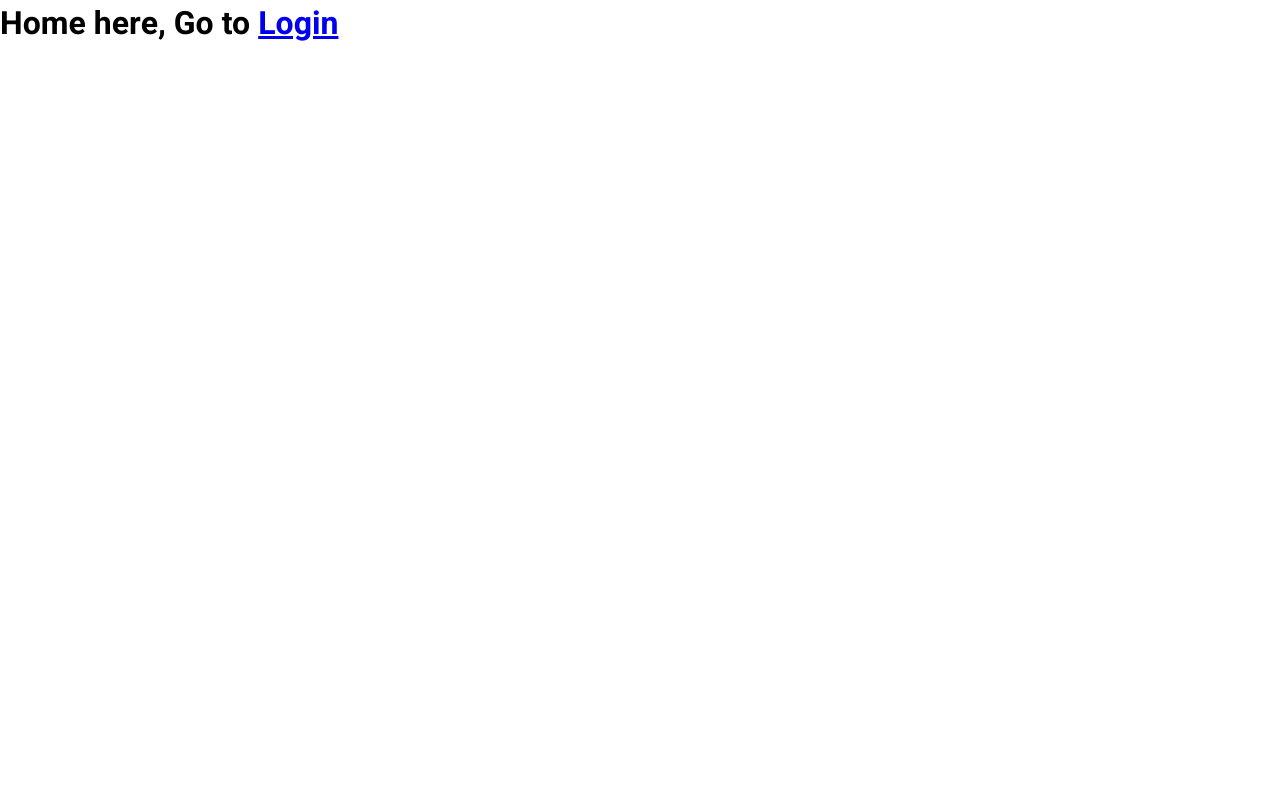
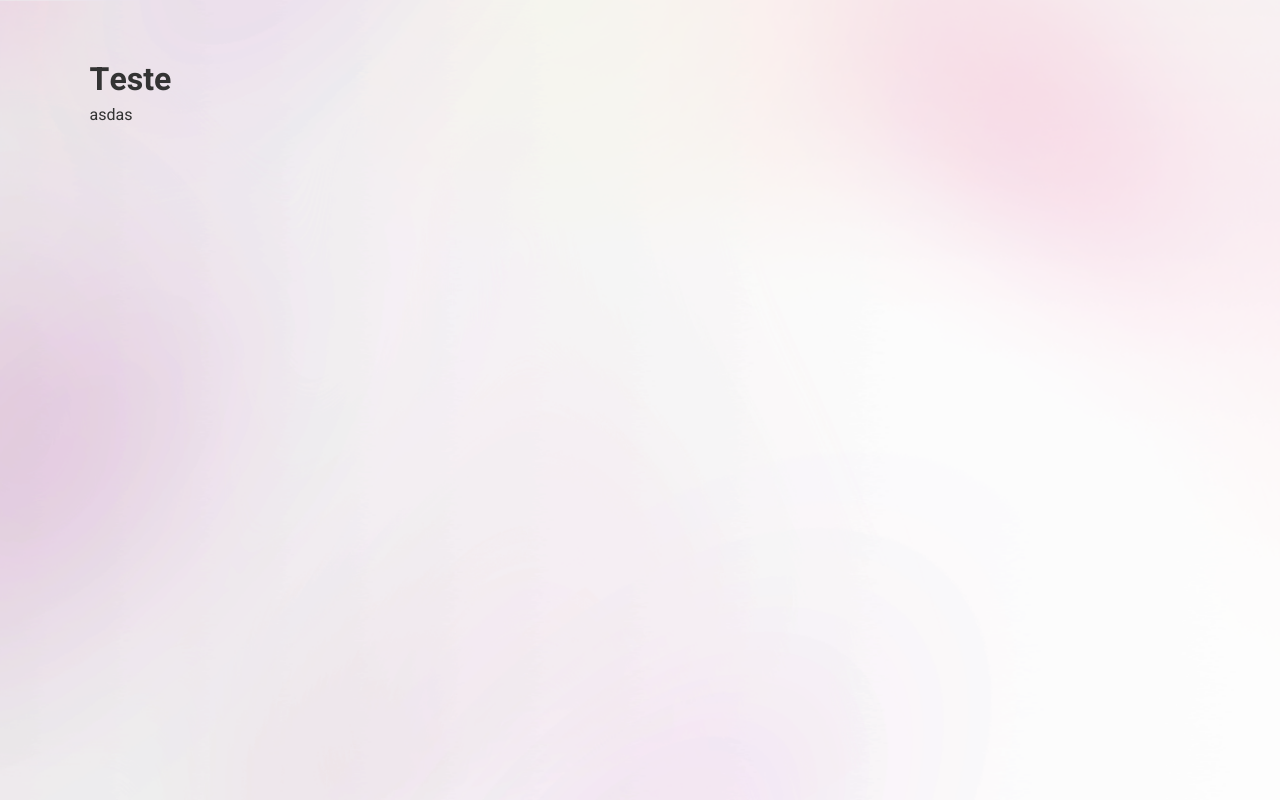
Before and after one commit to werlesson/ioasys-books, a Next.js app: page / in a window 1280 px wide. Built offline with nearby package versions, Linux system fonts and the light colour scheme.

Commit message:
feat(components): create layout default

```diff
--- /dev/null
+++ b/src/components/LayoutDefault/index.jsx
@@ -0,0 +1,5 @@
+import * as S from './styles'
+
+const LayoutDefault = ({ children }) => <S.Wrapper>{children}</S.Wrapper>
+
+export default LayoutDefault
--- /dev/null
+++ b/src/components/LayoutDefault/styles.js
@@ -0,0 +1,12 @@
+import styled from 'styled-components'
+
+export const Wrapper = styled.main`
+  background: url(/img/backgrounddefault.png);
+  background-position: center;
+  background-repeat: no-repeat;
+  background-size: cover;
+  color: #333;
+  width: 100%;
+  height: 100%;
+  padding: 7vh 7vw;
+`
--- a/src/pages/index.jsx
+++ b/src/pages/index.jsx
@@ -1,13 +1,10 @@
-// import Main from '../components/Main'
-
-import Link from 'next/link'
+import LayoutDefault from '../components/LayoutDefault'
 
 export default function Home() {
   return (
-    <>
-      <h1>
-        Home here, Go to <Link href="/login">Login</Link>
-      </h1>
-    </>
+    <LayoutDefault>
+      <h1>Teste</h1>
+      asdas
+    </LayoutDefault>
   )
 }
```
Also changed, not shown: src/components/LayoutDefault/stories.jsx (added, +8 -0 lines), public/img/backgrounddefault.png (added).
